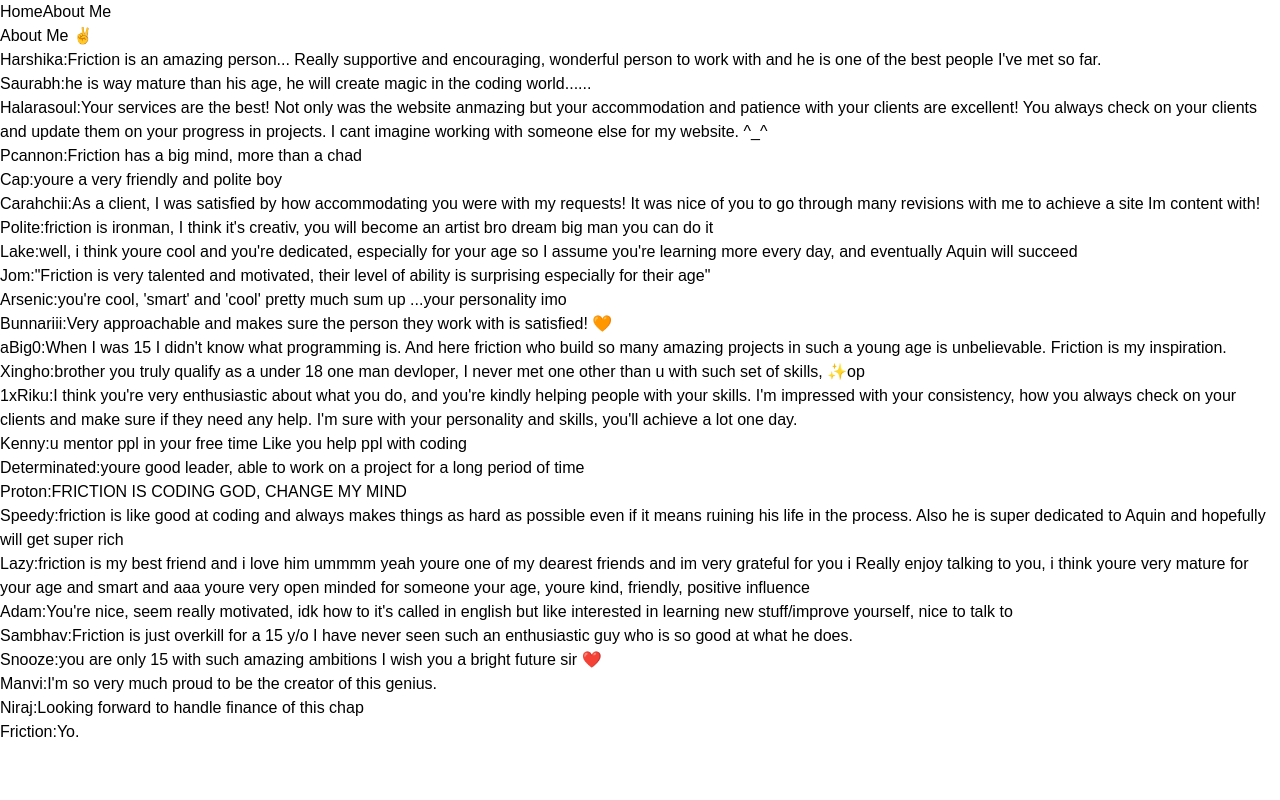
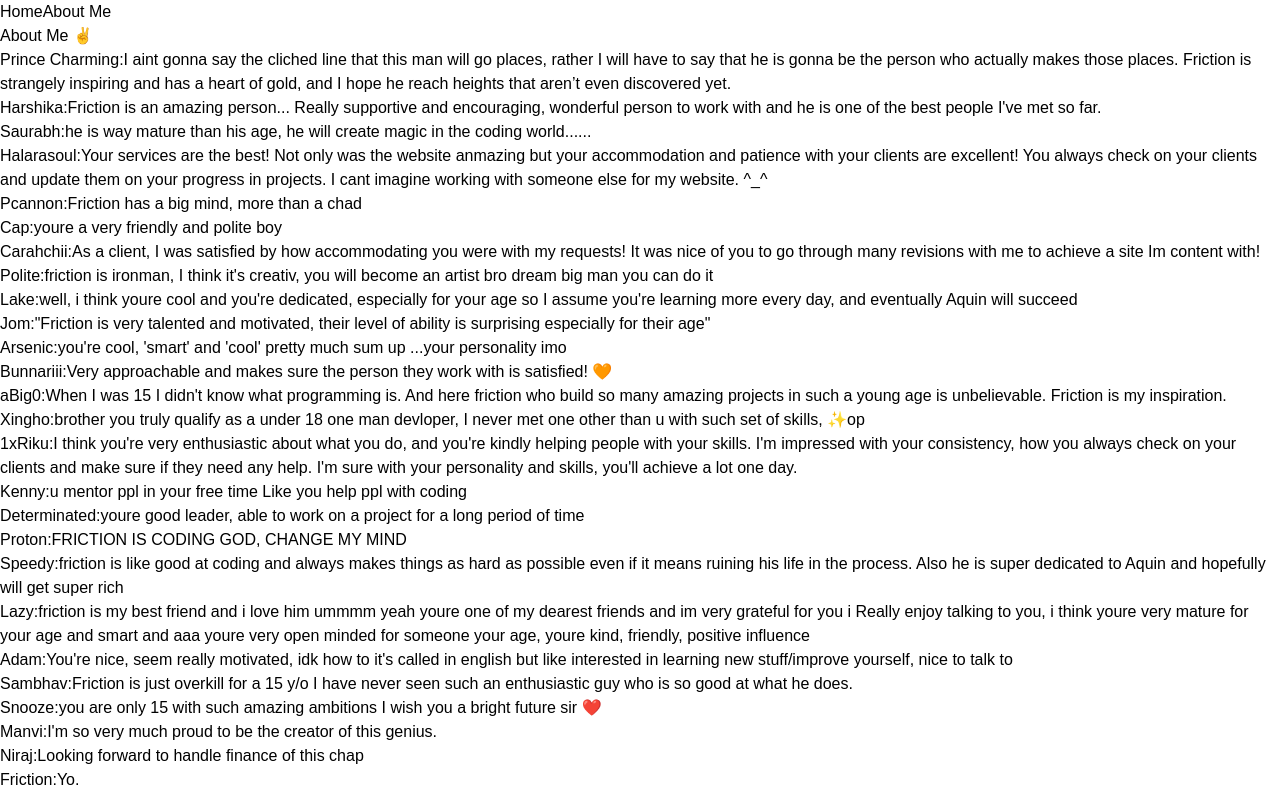
Before and after one commit to Fresh4774/Friction, a Next.js app: page /guestbook in a window 1280 px wide. Built offline with nearby package versions, Linux system fonts and the light colour scheme.

Commit message:
prince charming line update

```diff
--- a/app/guestbook/page.tsx
+++ b/app/guestbook/page.tsx
@@ -8,6 +8,13 @@ export default function GuestbookPage() {
       </h1>
       <Suspense>
       <div className="flex flex-col space-y-1 mb-4 gap-4">
+
+      <div className="w-full text-sm break-words">
+        <span className="text-neutral-600 dark:text-neutral-400 mr-1">
+        Prince Charming:
+        </span>
+        I aint gonna say the cliched line that this man will go places, rather I will have to say that he is gonna be the person who actually makes those places. Friction is strangely inspiring and has a heart of gold, and I hope he reach heights that aren’t even discovered yet.
+      </div>
 
       <div className="w-full text-sm break-words">
         <span className="text-neutral-600 dark:text-neutral-400 mr-1">
```
